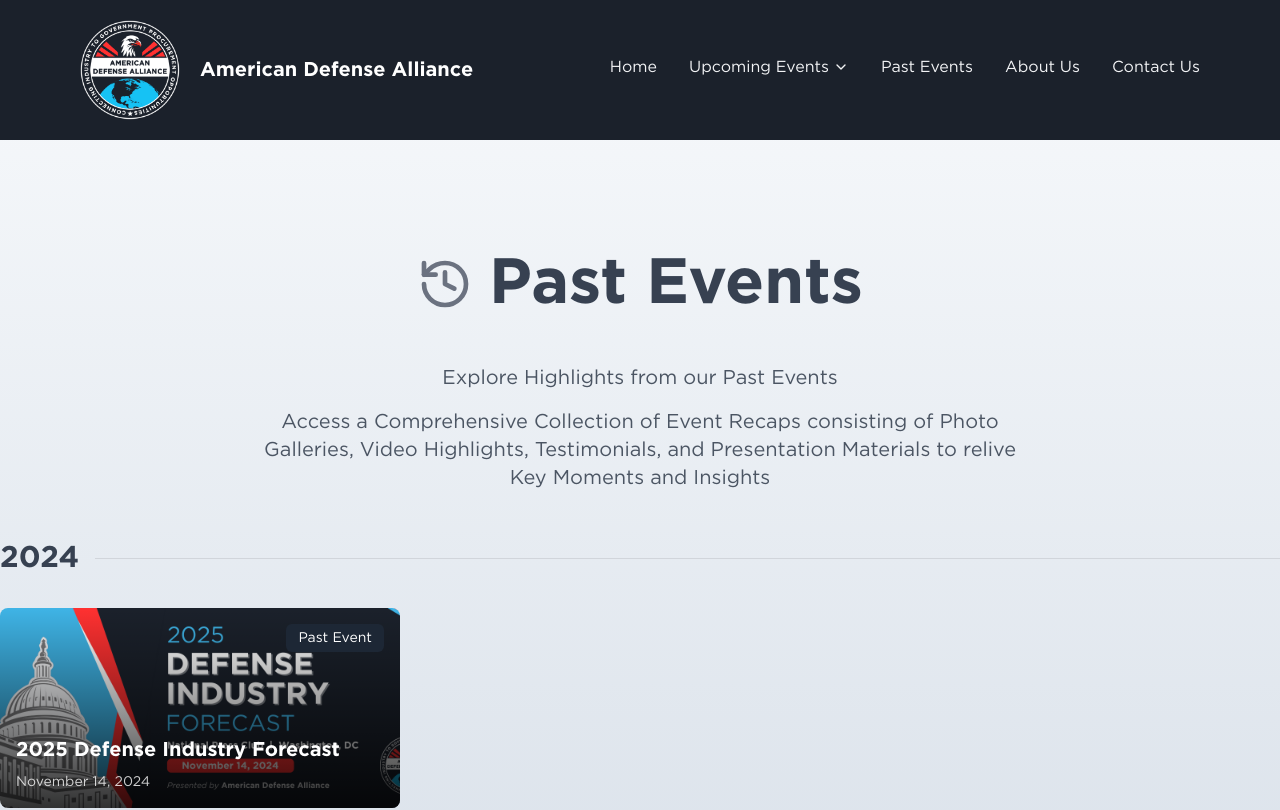
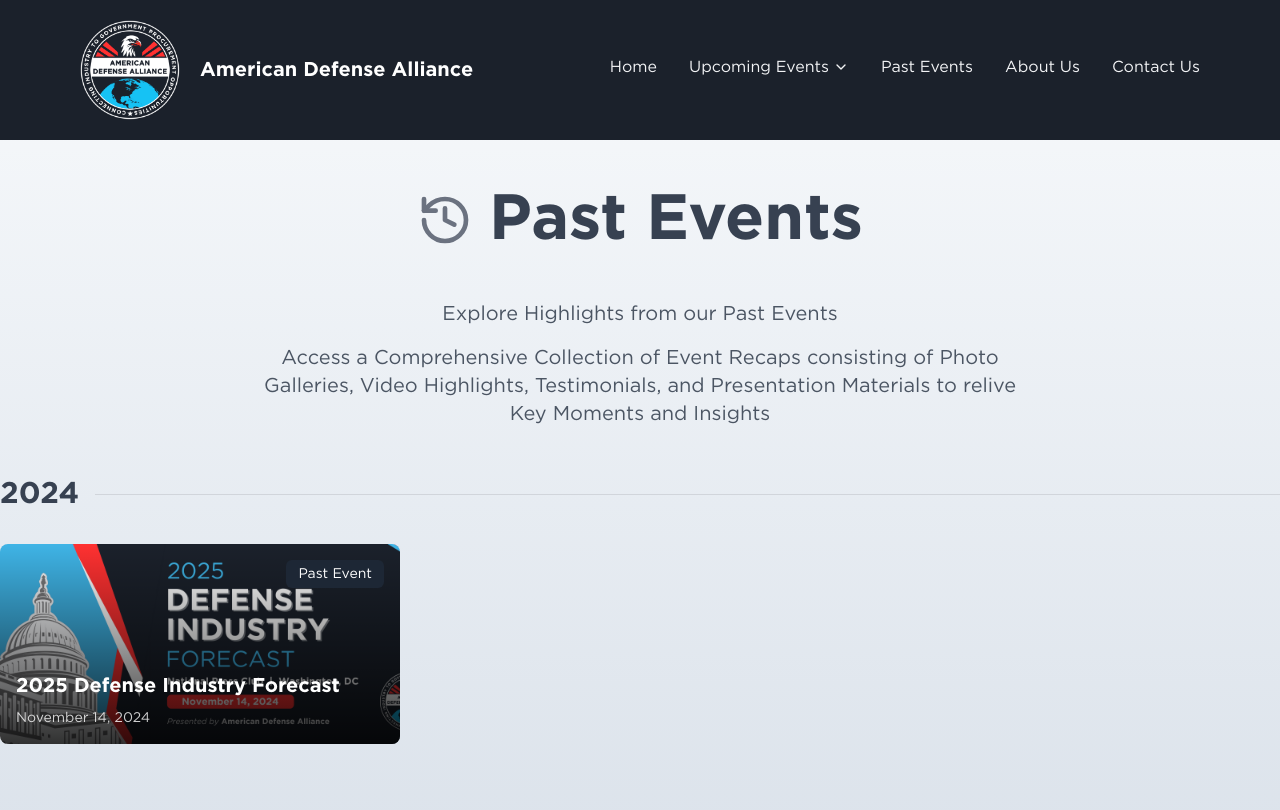
Before and after one commit to masonym/ada-website, a Next.js app: page /events/past-events in a window 1280 px wide. Shown: the top 810 px of the page. Built offline with nearby package versions, Linux system fonts and the light colour scheme.

Commit message:
Updated past events margin

```diff
--- a/src/app/components/PastEvents.tsx
+++ b/src/app/components/PastEvents.tsx
@@ -77,7 +77,7 @@
     }
 
     return (
-        <section id="past-events" className="max-container flex flex-col items-center mt-24 mb-16">
+        <section id="past-events" className="max-container flex flex-col items-center mt-8 mb-16">
             {/* Header */}
             <div className="flex items-center gap-4 mb-8">
                 <History className="w-14 h-14 text-gray-500" />
```
